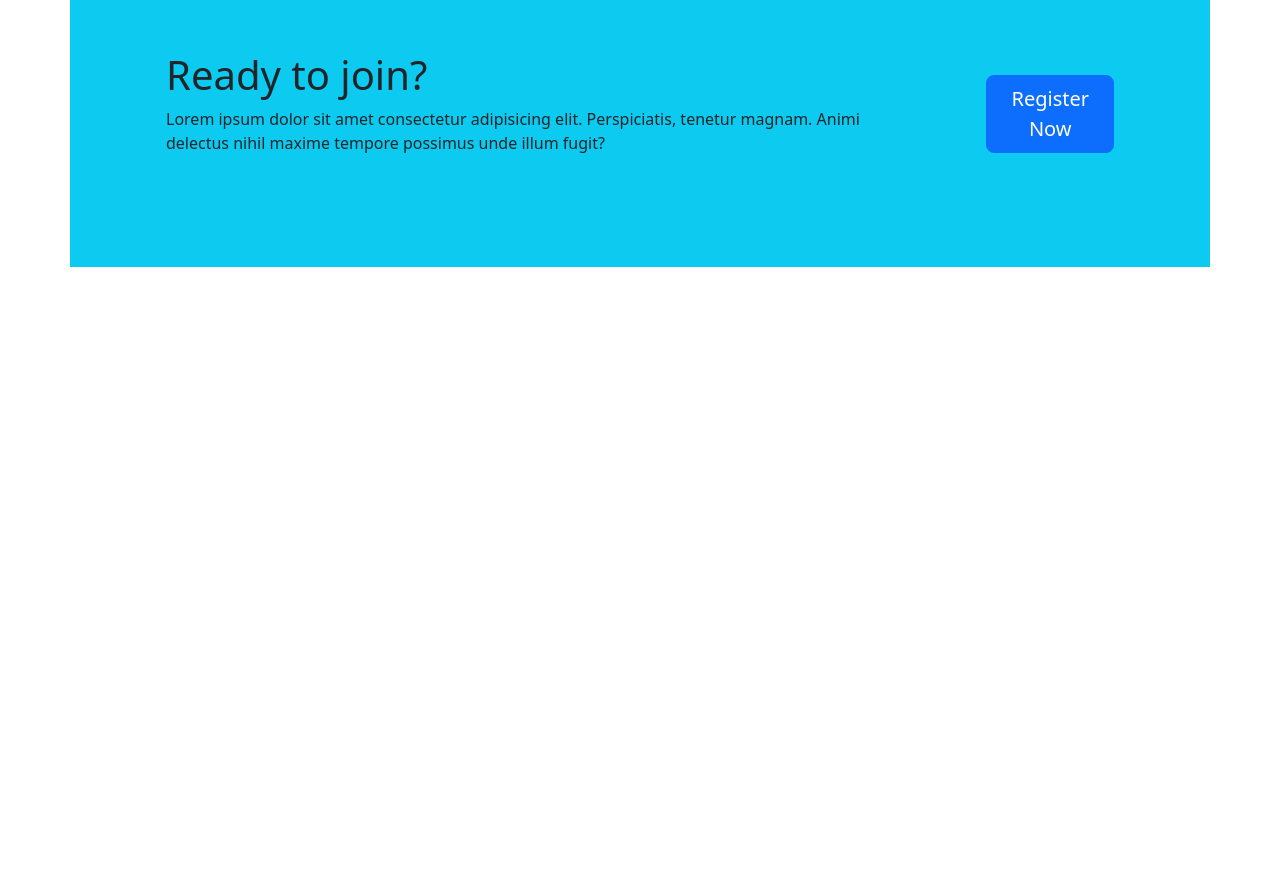
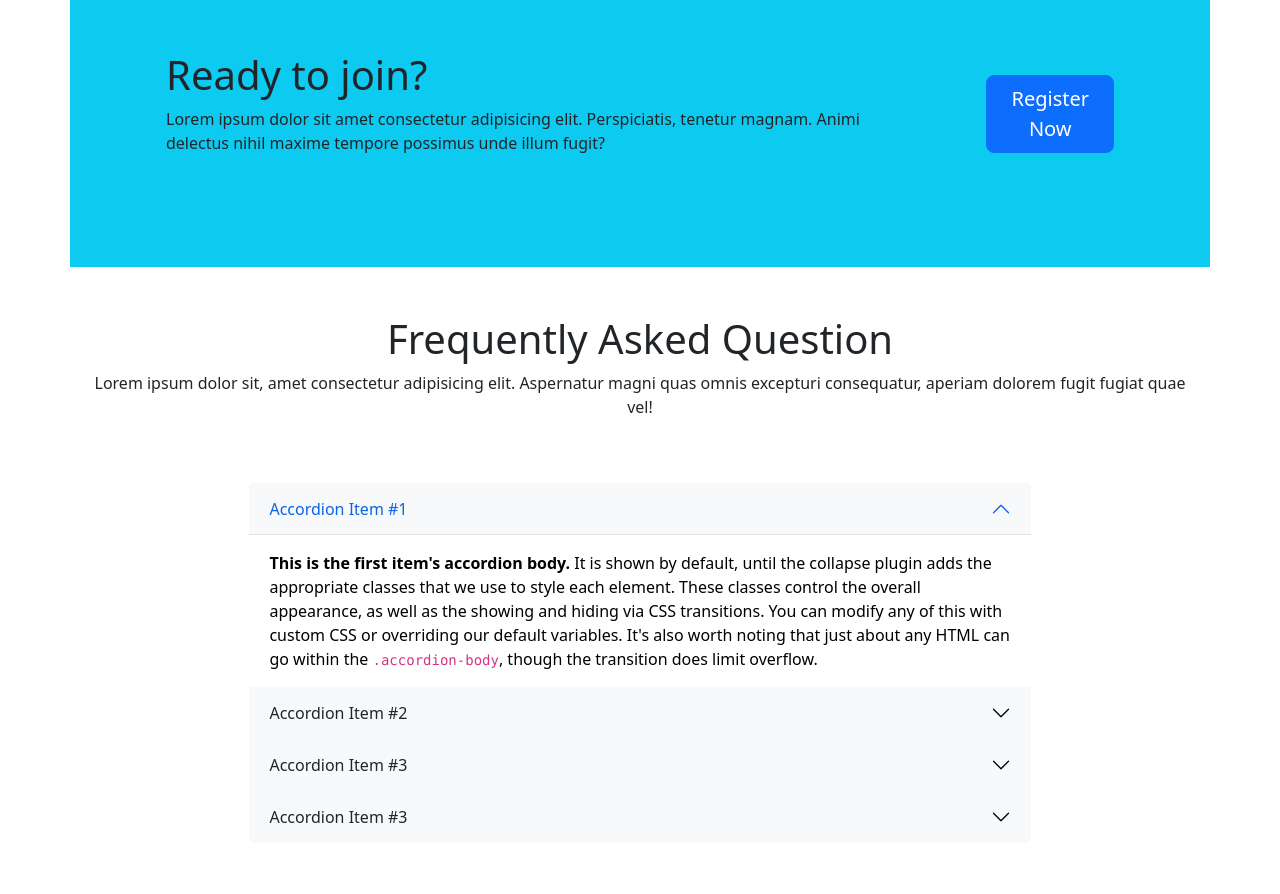
Before and after one commit to farhanhoq/Edtech, a plain HTML site: page index.html in a window 1280 px wide. Shown: the part 1603-2497 px from the top of the page. Before the commit the page ends 1918 px from the top, so only its background shows below. Drawn offline with nearby package versions, Linux system fonts and the light colour scheme.

Commit message:
frq asked ques done

```diff
--- a/index.html
+++ b/index.html
@@ -260,6 +260,89 @@
     </div>
 <!-- ~~~~~~~~~~ Ready to join ~~~~~~~~~~ -->
 
+<!-- ~~~~~~~~~~ Frequently Asked Question ~~~~~~~~~~ -->
+    <div class="d-flex flex-column justify-content-center align-items-center container my-5">
+        <div class="text-center">
+            <h1>Frequently Asked Question</h1>
+            <p>Lorem ipsum dolor sit, amet consectetur adipisicing elit. Aspernatur magni quas omnis excepturi consequatur, aperiam dolorem fugit fugiat quae vel!</p>
+        </div>
+        <div class="accordion m-5" style="width: 70%;" id="accordionExample">
+            <div class="accordion-item border-0">
+                <h2 class="accordion-header" id="headingOne">
+                    <button class="accordion-button bg-light" type="button" data-bs-toggle="collapse" data-bs-target="#collapseOne"
+                        aria-expanded="true" aria-controls="collapseOne">
+                        Accordion Item #1
+                    </button>
+                </h2>
+                <div id="collapseOne" class="accordion-collapse collapse show" aria-labelledby="headingOne"
+                    data-bs-parent="#accordionExample">
+                    <div class="accordion-body">
+                        <strong>This is the first item's accordion body.</strong> It is shown by default, until the collapse
+                        plugin adds the appropriate classes that we use to style each element. These classes control the overall
+                        appearance, as well as the showing and hiding via CSS transitions. You can modify any of this with
+                        custom CSS or overriding our default variables. It's also worth noting that just about any HTML can go
+                        within the <code>.accordion-body</code>, though the transition does limit overflow.
+                    </div>
+                </div>
+            </div>
+            <div class="accordion-item border-0">
+                <h2 class="accordion-header" id="headingTwo">
+                    <button class="accordion-button bg-light collapsed" type="button" data-bs-toggle="collapse"
+                        data-bs-target="#collapseTwo" aria-expanded="false" aria-controls="collapseTwo">
+                        Accordion Item #2
+                    </button>
+                </h2>
+                <div id="collapseTwo" class="accordion-collapse collapse" aria-labelledby="headingTwo"
+                    data-bs-parent="#accordionExample">
+                    <div class="accordion-body">
+                        <strong>This is the second item's accordion body.</strong> It is hidden by default, until the collapse
+                        plugin adds the appropriate classes that we use to style each element. These classes control the overall
+                        appearance, as well as the showing and hiding via CSS transitions. You can modify any of this with
+                        custom CSS or overriding our default variables. It's also worth noting that just about any HTML can go
+                        within the <code>.accordion-body</code>, though the transition does limit overflow.
+                    </div>
+                </div>
+            </div>
+            <div class="accordion-item border-0">
+                <h2 class="accordion-header" id="headingThree">
+                    <button class="accordion-button bg-light collapsed" type="button" data-bs-toggle="collapse"
+                        data-bs-target="#collapseThree" aria-expanded="false" aria-controls="collapseThree">
+                        Accordion Item #3
+                    </button>
+                </h2>
+                <div id="collapseThree" class="accordion-collapse collapse" aria-labelledby="headingThree"
+                    data-bs-parent="#accordionExample">
+                    <div class="accordion-body">
+                        <strong>This is the third item's accordion body.</strong> It is hidden by default, until the collapse
+                        plugin adds the appropriate classes that we use to style each element. These classes control the overall
+                        appearance, as well as the showing and hiding via CSS transitions. You can modify any of this with
+                        custom CSS or overriding our default variables. It's also worth noting that just about any HTML can go
+                        within the <code>.accordion-body</code>, though the transition does limit overflow.
+                    </div>
+                </div>
+            </div>
+            <div class="accordion-item border-0">
+                <h2 class="accordion-header" id="headingThree">
+                    <button class="accordion-button bg-light collapsed" type="button" data-bs-toggle="collapse"
+                        data-bs-target="#collapseThree" aria-expanded="false" aria-controls="collapseThree">
+                        Accordion Item #3
+                    </button>
+                </h2>
+                <div id="collapseThree" class="accordion-collapse collapse" aria-labelledby="headingThree"
+                    data-bs-parent="#accordionExample">
+                    <div class="accordion-body">
+                        <strong>This is the third item's accordion body.</strong> It is hidden by default, until the collapse
+                        plugin adds the appropriate classes that we use to style each element. These classes control the overall
+                        appearance, as well as the showing and hiding via CSS transitions. You can modify any of this with
+                        custom CSS or overriding our default variables. It's also worth noting that just about any HTML can go
+                        within the <code>.accordion-body</code>, though the transition does limit overflow.
+                    </div>
+                </div>
+            </div>
+        </div>
+    </div>
+<!-- ~~~~~~~~~~ Frequently Asked Question ~~~~~~~~~~ -->
+
     <script src="https://cdn.jsdelivr.net/npm/bootstrap@5.2.0/dist/js/bootstrap.bundle.min.js"
         integrity="sha384-A3rJD856KowSb7dwlZdYEkO39Gagi7vIsF0jrRAoQmDKKtQBHUuLZ9AsSv4jD4Xa"
         crossorigin="anonymous"></script>
```
